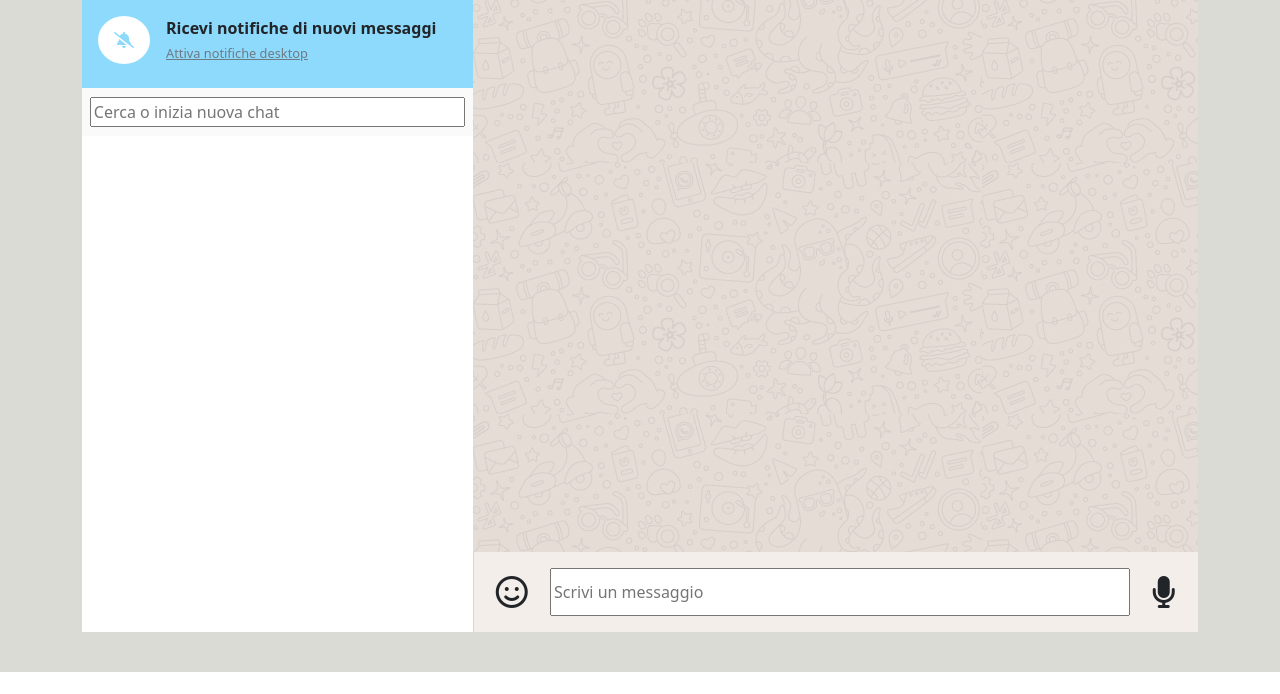
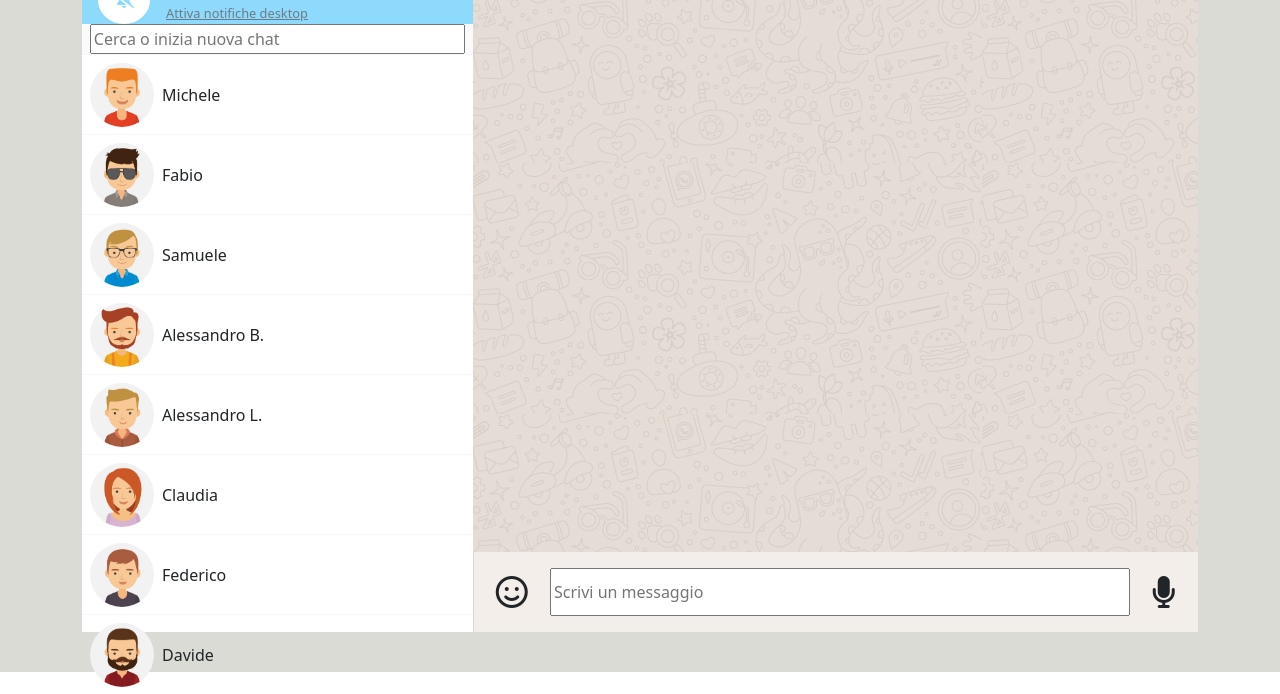
Before and after one commit to SaraDonzellini/vue-boolzapp, a plain HTML site: page index.html in a window 1280 px wide. Shown: the part 128-822 px from the top of the page. Before the commit the page ends 800 px from the top, so only its background shows below. Drawn offline with nearby package versions, Linux system fonts and the light colour scheme.

Commit message:
contacts added

```diff
--- a/css/style.css
+++ b/css/style.css
@@ -83,3 +83,22 @@
   height: 60%;
   width: 80%;
 }
+
+.contacts .contact {
+  height: 5rem;
+  /* background-color: #13ff02; */
+  display: flex;
+  align-items: center;
+  border-top: 1px solid #f7f7f7;
+}
+
+.contact img {
+  height: 4rem;
+  border-radius: 50%;
+  margin-left: 0.5rem;
+  margin-right: 0.5rem;
+}
+
+.active {
+  background-color: #e9ebeb;
+}
--- a/index.html
+++ b/index.html
@@ -10,6 +10,8 @@
     <link rel="stylesheet" href="css/style.css">
   </head>
   <body>
+    <div id="app">
+
       <main class="main-wrapper">
         <div class="wrapper">
           <div class="container">
@@ -39,6 +41,9 @@
                       <input type="search" placeholder="Cerca o inizia nuova chat">
                     </div>
                     <div class="contacts">
+                      <div class="contact" v-for="contact in contacts">
+                        <img :src=`./img/avatar${contact.avatar}.jpg` alt=""> {{ contact.name }}
+                      </div>
 
                     </div>
                   </div>
@@ -58,6 +63,7 @@
           </div>
         </div>
       </main>
+    </div>
 
     <script src="https://unpkg.com/vue@3/dist/vue.global.js"></script>
     <script src="https://cdn.jsdelivr.net/npm/bootstrap@5.2.3/dist/js/bootstrap.bundle.min.js" integrity="sha384-kenU1KFdBIe4zVF0s0G1M5b4hcpxyD9F7jL+jjXkk+Q2h455rYXK/7HAuoJl+0I4" crossorigin="anonymous"></script>
```
Lines whose indentation alone changed are shown as unchanged.
